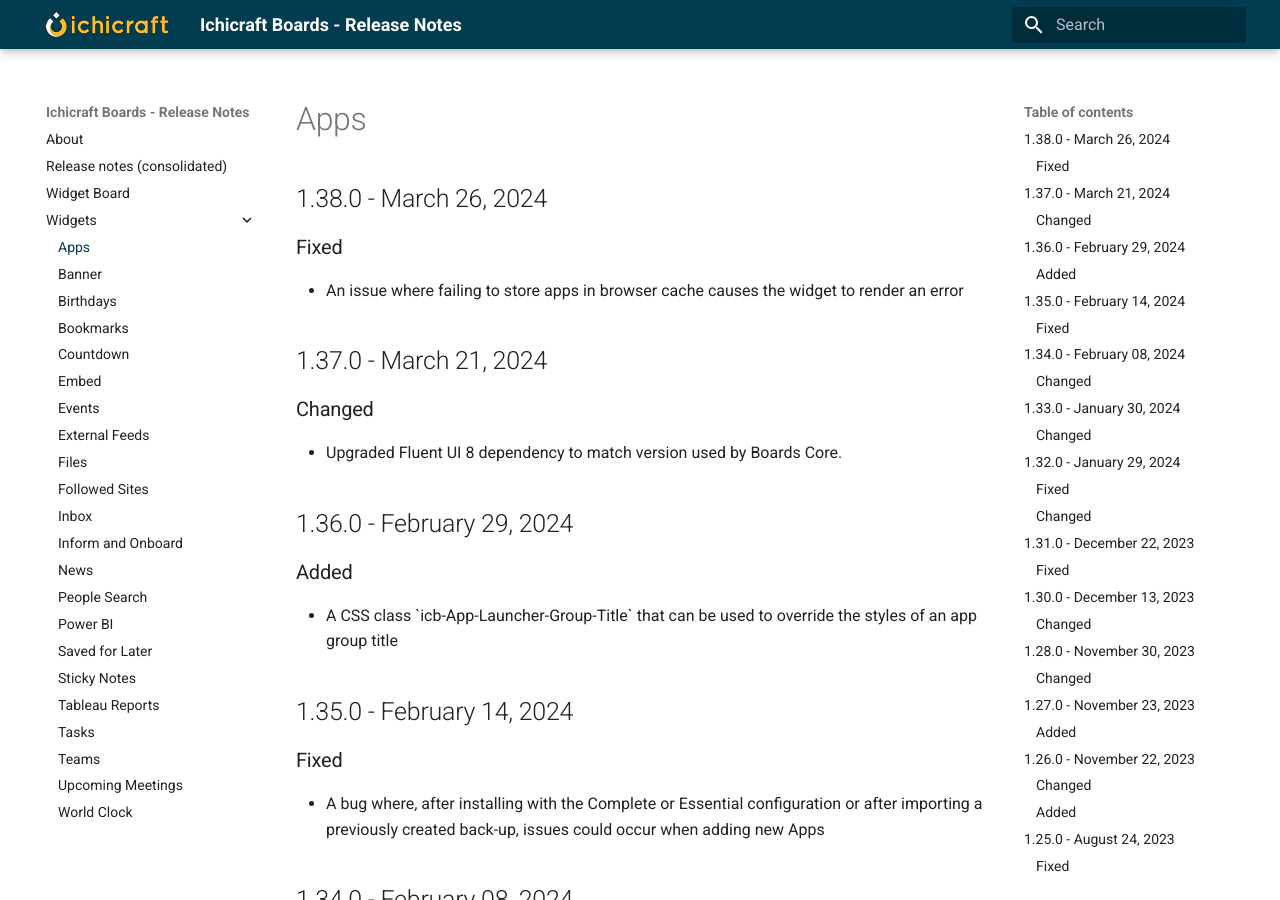
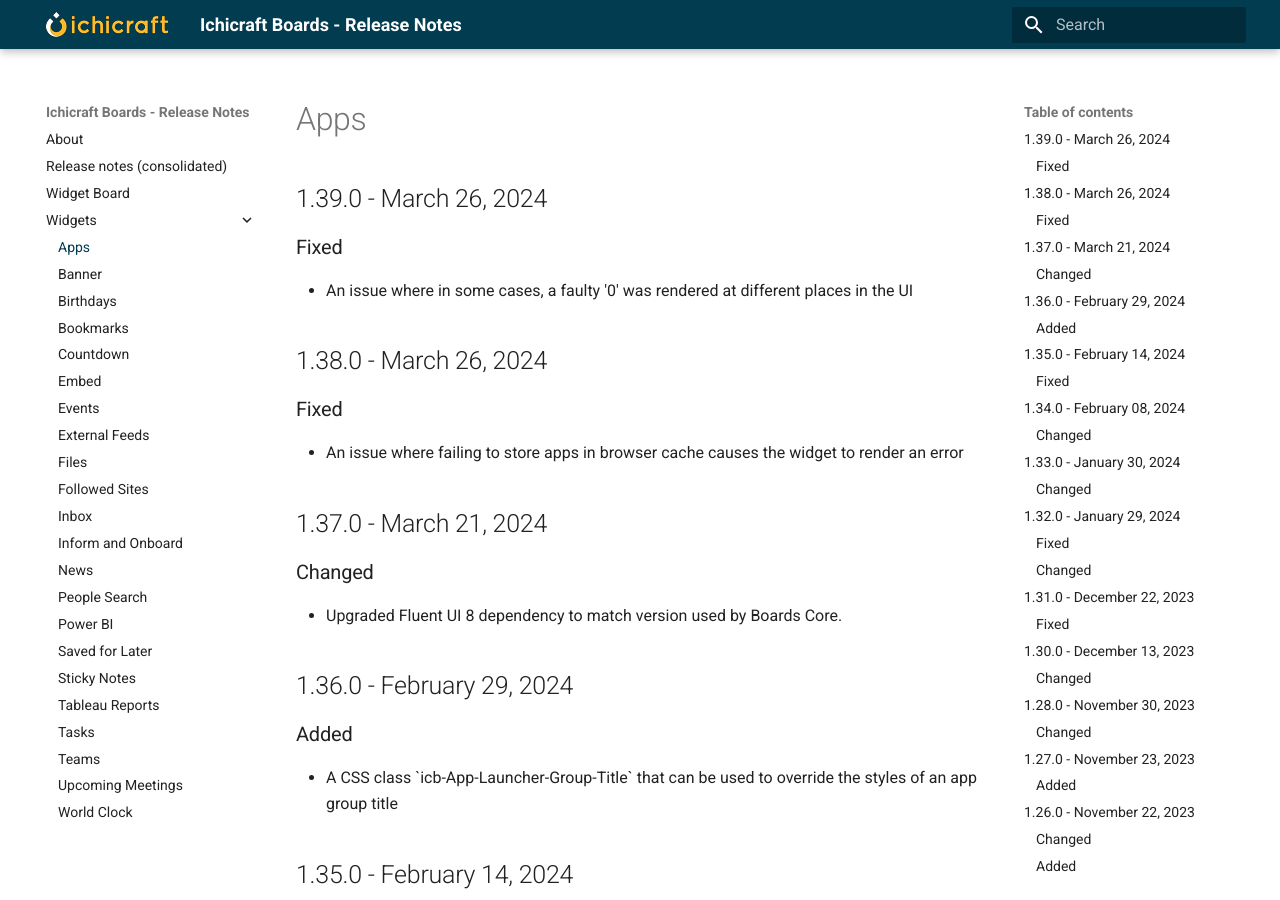
Before and after one commit to ichicraft/widgets-docs, an MkDocs documentation site: the page built from docs/Widgets/Apps.md, in a window 1280 px wide and 900 px high. Built offline with MkDocs 1.6.1 and Material for MkDocs 9.7.7, drawn with Linux system fonts in a browser that asks for light colours.

```diff
--- a/docs/Widgets/Apps.md
+++ b/docs/Widgets/Apps.md
@@ -1,3 +1,8 @@
+## 1.39.0 - March 26, 2024
+
+### Fixed
+- An issue where in some cases, a faulty &#x27;0&#x27; was rendered at different places in the UI
+
 ## 1.38.0 - March 26, 2024
 
 ### Fixed
```
Also changed, not shown: docs/Release-notes-(consolidated).md (+5 -0 lines).
